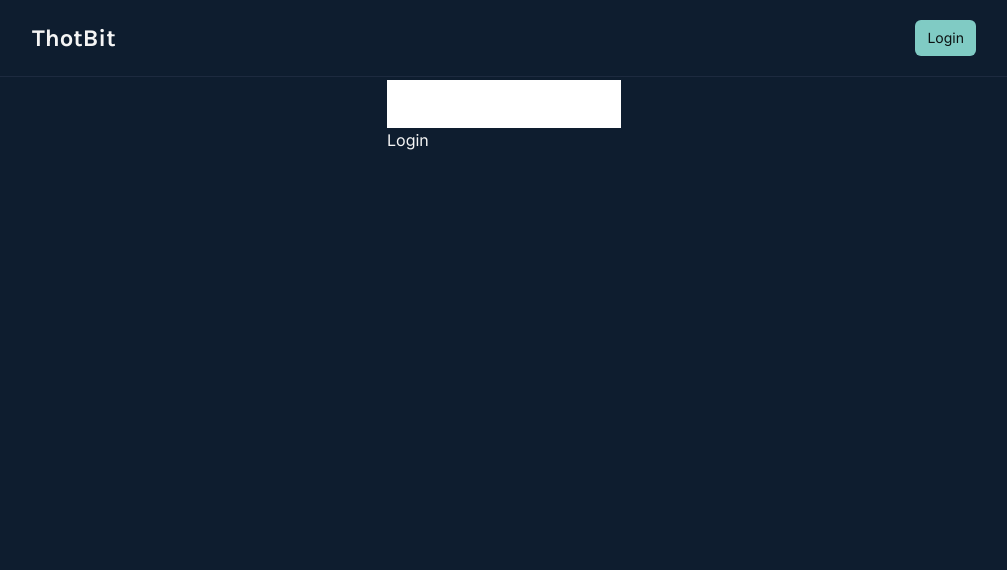
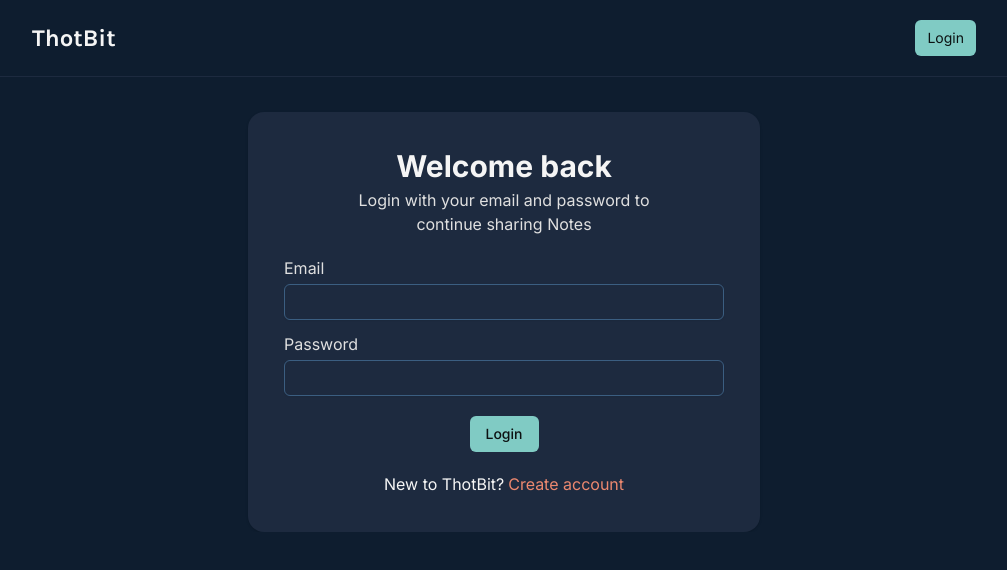
Before and after one commit to shinjith-dev/thotbit-web, a Next.js app: page /login in a window 1280 px wide. Shown: the top 570 px of the page, without its empty margins (136-1143 px from the left). Built offline with nearby package versions, Linux system fonts and the light colour scheme; no server answers.

Commit message:
feat: add login
Signed-off-by: shinjith-dev <shinjithpallikkara@gmail.com>

```diff
--- a/app/(auth)/layout.tsx
+++ b/app/(auth)/layout.tsx
@@ -1,15 +1,13 @@
-import { ReactNode } from "react"
+import { ReactNode } from "react";
 
 type Props = {
-  children: ReactNode
-}
+  children: ReactNode;
+};
 
 export default function Layout({ children }: Props) {
   return (
-    <div className="w-full pt-12 sm:pt-16 md:pt-20">
-      <div className="flex w-full justify-center items-center">
-        {children}
-      </div>
+    <div className="w-full pt-20 sm:pt-24 md:pt-28">
+      <div className="flex w-full items-center justify-center">{children}</div>
     </div>
-  )
+  );
 }
--- /dev/null
+++ b/app/(auth)/login/_components/LoginForm.tsx
@@ -0,0 +1,61 @@
+"use client";
+import { useForm } from "react-hook-form";
+import { z } from "zod";
+import { zodResolver } from "@hookform/resolvers/zod";
+import { Button } from "@/components/ui/button";
+import { Input } from "@/components/ui/input";
+
+export const LoginSchema = z
+  .object({
+    email: z.string({ required_error: "Email is required" }).email(),
+    password: z
+      .string({ required_error: "Password is required" })
+      .min(0, { message: "Password is required" }),
+  })
+  .required();
+
+type Props = {
+  signIn: (data: z.infer<typeof LoginSchema>) => void;
+};
+
+export default function LoginForm({ signIn }: Props) {
+  const {
+    register,
+    handleSubmit,
+    formState: { errors },
+  } = useForm<z.infer<typeof LoginSchema>>({
+    resolver: zodResolver(LoginSchema),
+  });
+
+  const onSubmit = (data: z.infer<typeof LoginSchema>) => {
+    signIn(data);
+  };
+
+  return (
+    <form onSubmit={handleSubmit(onSubmit)} className="w-full space-y-5">
+      <div className="space-y-3">
+        <Input
+          type="email"
+          label="Email"
+          description={
+            <p className="text-red-800 dark:text-red-200">
+              {errors.email?.message}
+            </p>
+          }
+          {...register("email")}
+        />
+
+        <Input
+          description={<p>{errors.password?.message}</p>}
+          type="password"
+          label="Password"
+          {...register("password")}
+        />
+      </div>
+
+      <Button type="submit" className="mx-auto block">
+        Login
+      </Button>
+    </form>
+  );
+}
--- a/app/(auth)/login/page.tsx
+++ b/app/(auth)/login/page.tsx
@@ -1,35 +1,44 @@
-'use client'
-import { useForm } from "react-hook-form"
-import { z } from "zod"
-import { zodResolver } from '@hookform/resolvers/zod';
-
-const LoginSchema = z.object({
-  email: z.string({ required_error: "Email is required" }).email(),
-  password: z.string({ required_error: "Password is required" }).min(0, { message: "Password is required" })
-}).required()
-
+import Link from "next/link";
+import LoginForm, { LoginSchema } from "./_components/LoginForm";
+import { z } from "zod";
+import { redirect } from "next/navigation";
+import { createClient } from "@/utils/supabase/server";
 
 export default function Login() {
-  const {
-    register,
-    handleSubmit,
-    formState: { errors },
-  } = useForm<z.infer<typeof LoginSchema>>({
-    resolver: zodResolver(LoginSchema),
-  })
-  const onSubmit = (data: z.infer<typeof LoginSchema>) => console.log(data)
+  const singnIn = async (data: z.infer<typeof LoginSchema>) => {
+    "use server";
+
+    const { email, password } = data;
+    const supabase = createClient();
+
+    const { error } = await supabase.auth.signInWithPassword({
+      email,
+      password,
+    });
+
+    if (error) {
+      // handle login error
+    }
+
+    return redirect("/");
+  };
 
   return (
-    <div>
-      <form onSubmit={handleSubmit(onSubmit)}>
-        <input {...register("email")} />
-        <p>{errors.email?.message}</p>
+    <div className="w-full max-w-lg space-y-5 rounded-2xl bg-surface p-9 shadow">
+      <div className="space-y-1 text-center">
+        <h3 className="text-3xl font-bold">Welcome back</h3>
+        <p className="mx-auto max-w-xs text-subtle">
+          Login with your email and password to continue sharing Notes
+        </p>
+      </div>
 
-        <input type="password" {...register("password")} />
-        <p>{errors.password?.message}</p>
-
-        <button type="submit">Login</button>
-      </form>
+      <LoginForm signIn={singnIn} />
+      <div className="flex justify-center gap-1 text-center">
+        <p>New to ThotBit?</p>
+        <Link href="/signup" className="text-secondary hover:underline">
+          Create account
+        </Link>
+      </div>
     </div>
-  )
+  );
 }
--- a/app/login.old/page.tsx
+++ b/app/login.old/page.tsx
@@ -58,8 +58,6 @@ export default function Login({
 
   return (
     <div className="flex w-full flex-1 flex-col justify-center gap-2 px-8 pt-40 sm:max-w-md">
-
-
       <form className="text-foreground flex w-full flex-1 flex-col justify-center gap-2">
         <label className="text-md" htmlFor="email">
           Email
--- a/components/navbar/auth.tsx
+++ b/components/navbar/auth.tsx
@@ -1,4 +1,4 @@
-import AuthButton from "@/components/AuthButton";
+import AuthButton from "./user";
 import { createClient } from "@/utils/supabase/server";
 
 export default async function Auth() {
--- a/components/AuthButton.tsx
+++ b/components/navbar/user.tsx
@@ -19,7 +19,7 @@ export default async function AuthButton() {
 
   return user ? (
     <div className="flex items-center gap-4">
-      Hey, {user.email}!
+      {user.user_metadata.username}
       <form action={signOut}>
         <button className="rounded-md bg-primary px-4 py-2 text-primary-fg no-underline hover:bg-primary/90">
           Logout
--- a/components/note/index.tsx
+++ b/components/note/index.tsx
@@ -19,7 +19,7 @@ export default function Note() {
         <p className="text-sm text-subtle sm:text-base">
           A quick and simple service for getting pictures of cats for use as
           placeholders in your designs or code. Just put your image size (width
-          & height) after our URL and you'll get a placeholder.{" "}
+          & height) after our URL and you&apos;ll get a placeholder.{" "}
         </p>
         <p className="pt-1 text-xs text-muted sm:text-sm">
           shinjith-dev on 16th February 2023
--- /dev/null
+++ b/components/ui/button.tsx
@@ -0,0 +1,54 @@
+import * as React from "react";
+import { cva, type VariantProps } from "class-variance-authority";
+
+import { cn } from "@/lib/cssClass";
+
+const buttonVariants = cva(
+  "inline-flex items-center justify-center whitespace-nowrap rounded-md font-medium ring-offset-background transition-colors focus-visible:outline-none focus-visible:ring-2 focus-visible:ring-ring focus-visible:ring-offset-2 disabled:pointer-events-none disabled:opacity-50",
+  {
+    variants: {
+      size: {
+        sm: "py-1.5 px-4 text-sm",
+        normal: "py-2 px-4 text-sm",
+        lg: "py-2.5 px-6 text-base",
+        xl: "py-3 px-8 text-lg",
+      },
+      variant: {
+        primary: "bg-primary text-primary-fg hover:bg-primary/90",
+        secondary: "bg-secondary text-secondary-fg",
+        "primary-outline":
+          "border border-primary hover:bg-primary text-primary hover:text-primary-fg",
+        "secondary-outline":
+          "border border-secondary text-secondary hover:bg-secondary hover:text-secondary-fg",
+        "primary-link": "p-0 text-primary hover:text-primary/90",
+        "secondary-link": "p-0 text-secondary hover:text-secondary/90",
+        icon: "rounded-full hover:bg-surface/45",
+      },
+    },
+    defaultVariants: {
+      variant: "primary",
+      size: "normal",
+    },
+  },
+);
+
+export interface ButtonProps
+  extends React.ButtonHTMLAttributes<HTMLButtonElement>,
+    VariantProps<typeof buttonVariants> {
+  asChild?: boolean;
+}
+
+const Button = React.forwardRef<HTMLButtonElement, ButtonProps>(
+  ({ className, variant, size, ...props }, ref) => {
+    return (
+      <button
+        className={cn(buttonVariants({ variant, size, className }))}
+        ref={ref}
+        {...props}
+      />
+    );
+  },
+);
+Button.displayName = "Button";
+
+export { Button, buttonVariants };
--- /dev/null
+++ b/components/ui/input.tsx
@@ -0,0 +1,60 @@
+import * as React from "react";
+
+import { cn } from "@/lib/cssClass";
+
+export interface InputProps
+  extends React.InputHTMLAttributes<HTMLInputElement> {
+  label?: string;
+  description?: string | React.ReactNode;
+}
+
+interface LabelWrapperProps {
+  label?: string;
+  description?: string | React.ReactNode;
+  children: React.ReactNode;
+  name?: string;
+}
+
+const LabelWrapper = ({
+  label,
+  children,
+  description,
+  name,
+}: LabelWrapperProps) => {
+  if (!(label || description)) return <>{children}</>;
+
+  return (
+    <div className="space-y-1">
+      {label && (
+        <label htmlFor={name} className="mb-1 text-subtle">
+          {label}
+        </label>
+      )}
+      {children}
+      {description && <div className="text-xs">{description}</div>}
+    </div>
+  );
+};
+
+const Input = React.forwardRef<HTMLInputElement, InputProps>(
+  ({ className, label, type, name, description, ...props }, ref) => {
+    return (
+      <LabelWrapper name={name} label={label} description={description}>
+        <input
+          type={type}
+          name={name}
+          id={name}
+          className={cn(
+            "placeholder:text-muted-foreground focus-visible:ring-ring flex h-9 w-full rounded-md border border-accent bg-transparent px-3 py-1 text-sm shadow-sm transition-colors file:border-0 file:bg-transparent file:text-sm file:font-medium focus-visible:outline-none focus-visible:ring-1 disabled:cursor-not-allowed disabled:opacity-50",
+            className,
+          )}
+          ref={ref}
+          {...props}
+        />
+      </LabelWrapper>
+    );
+  },
+);
+Input.displayName = "Input";
+
+export { Input };
--- /dev/null
+++ b/lib/cssClass.ts
@@ -0,0 +1,6 @@
+import clsx, { ClassValue } from "clsx";
+import { twMerge } from "tailwind-merge";
+
+export function cn(...inputs: ClassValue[]) {
+  return twMerge(clsx(inputs));
+}
--- a/package.json
+++ b/package.json
@@ -12,12 +12,15 @@
     "@supabase/ssr": "latest",
     "@supabase/supabase-js": "latest",
     "autoprefixer": "10.4.17",
+    "class-variance-authority": "^0.7.0",
+    "clsx": "^2.1.1",
     "geist": "^1.2.1",
     "next": "latest",
     "postcss": "8.4.33",
     "react": "18.2.0",
     "react-dom": "18.2.0",
     "react-hook-form": "^7.52.2",
+    "tailwind-merge": "^2.5.2",
     "tailwindcss": "3.4.1",
     "typescript": "5.3.3",
     "zod": "^3.23.8"
```
Also changed, not shown: 1 other file (tests, documents, lock files or other folders).
